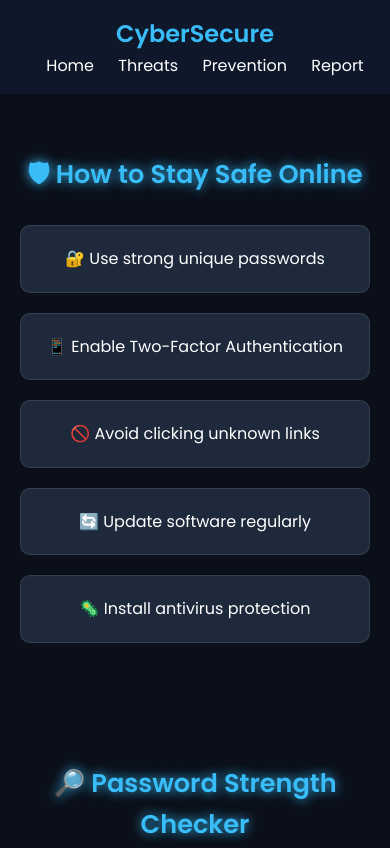
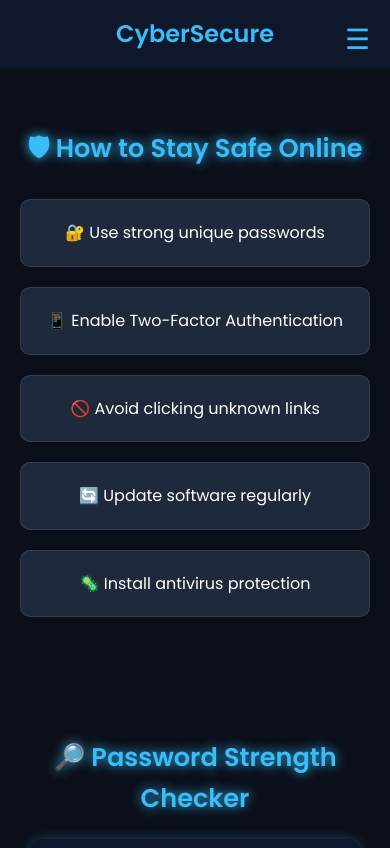
Before and after one commit to anjuyadavyadav/Cyber_Crime, a plain HTML site: page prevention.html in a window 390 px wide. Shown: the top 848 px of the page. Drawn offline with Linux system fonts and the light colour scheme.

Commit message:
Update prevention.html

```diff
--- a/prevention.html
+++ b/prevention.html
@@ -10,13 +10,21 @@
 
 <nav>
     <h2>CyberSecure</h2>
-<div>
+
+    <!-- Hamburger Icon -->
+    <div class="menu-toggle" onclick="toggleMenu()">
+        ☰
+    </div>
+
+    <!-- Navigation Links -->
+    <div class="nav-links" id="navLinks">
         <a href="index.html">Home</a>
         <a href="threats.html">Threats</a>
         <a href="prevention.html">Prevention</a>
         <a href="report.html">Report</a>
     </div>
 </nav>
+
 
 <section class="prevention-section">
 <h2 class="glow-title">🛡 How to Stay Safe Online</h2>
@@ -83,6 +91,11 @@
     }
 }
 
+function toggleMenu() {
+    document.getElementById("navLinks").classList.toggle("show-menu");
+}
+
+
 </script>
 
 <footer>
```
Lines whose indentation alone changed are shown as unchanged.
